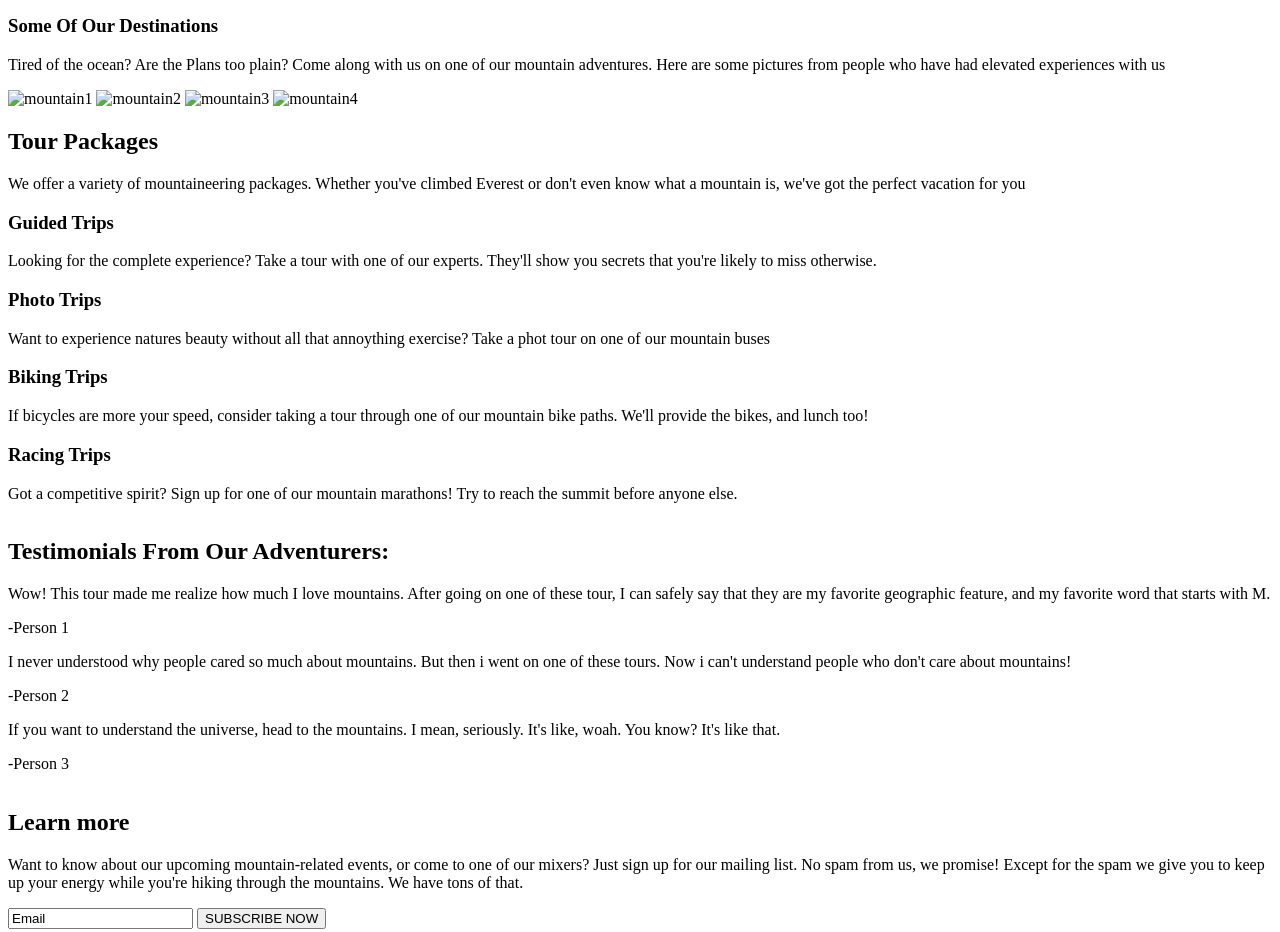
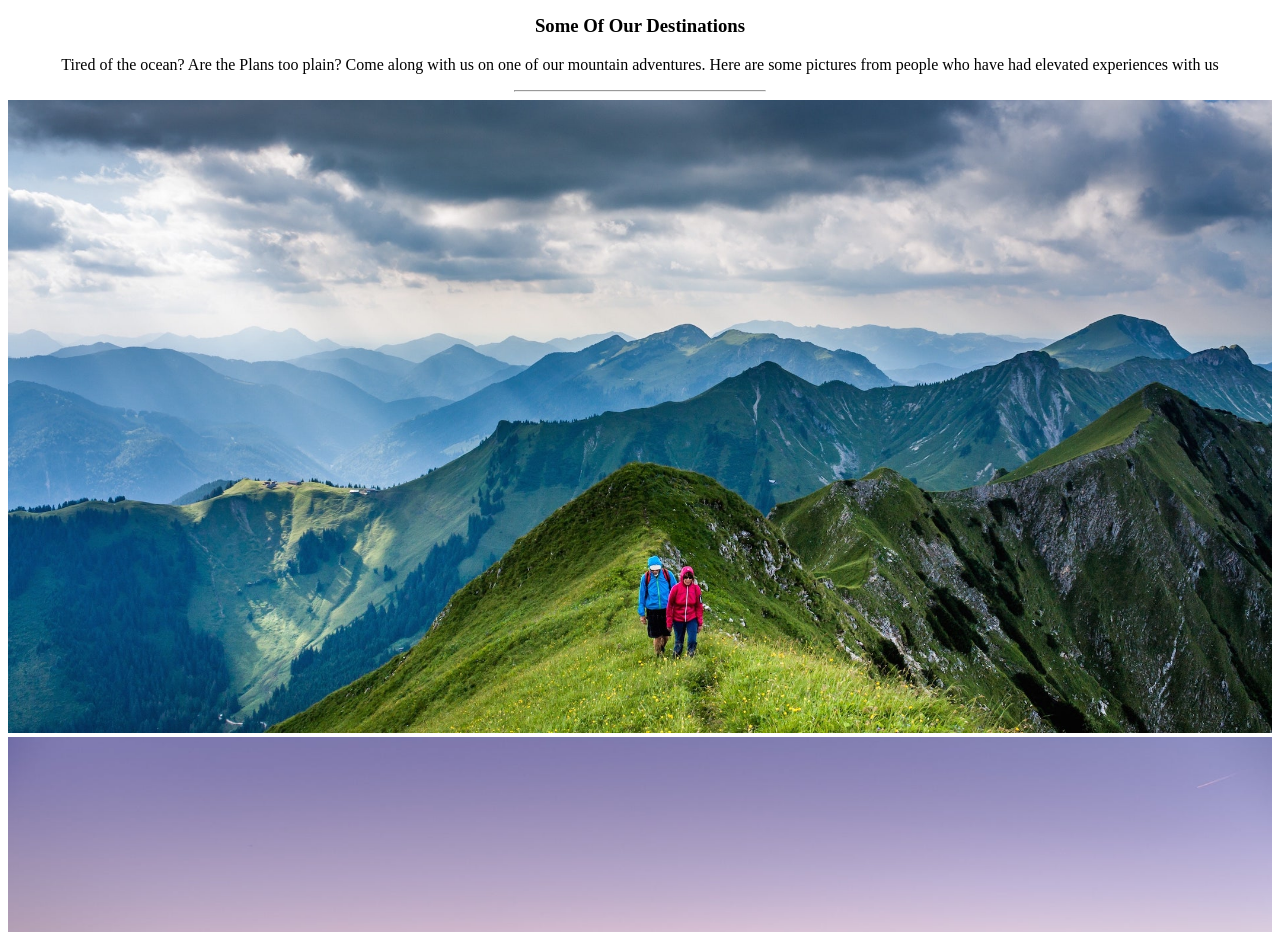
Before and after one commit to CKaii/Mountaineering-Startup-Page, a plain HTML site: page index.html in a window 1280 px wide. Shown: the part 209-1141 px from the top of the page. Drawn offline with Linux system fonts and the light colour scheme.

Commit message:
Added HR, images, and aligned text

```diff
--- a/assets/css/styles.css
+++ b/assets/css/styles.css
@@ -30,7 +30,7 @@ a {
   text-align: center;
   margin-right: auto;
   margin-left: auto;
-  background-image: url('./img/main.jpg')
+  background-image: url(/img/main.jpg);
 }
 
 .main-button {
@@ -42,7 +42,45 @@ a {
   padding: 10px 24px
 }
 
+hr {
+  width: 250px;
+  height: 3spx;
+  background-color: #3f51b5;
+  margin-bottom: 50px
+  border: 0;
+}
+
 img {
   max-width: 100%;
   height: auto;
 }
+
+.trips {
+  display: flex;
+  flex-direction: column;
+  text-align: center;
+  background-color: #E8E1E1;
+}
+
+.trip-type {
+  display flex;
+  flex-basis: 1;
+}
+
+.testimonials {
+  display: flex;
+  text-align: center;
+  flex-direction: column;
+}
+
+.pictures {
+  display: flex;
+  text-align: center;
+  flex-direction: column;
+}
+
+.learn-more {
+  display: flex;
+  text-align: center;
+  flex-direction: column;
+}
--- a/index.html
+++ b/index.html
@@ -29,45 +29,51 @@
     </div>
   </section>
 
-  <section>
+  <section class='pictures'>
     <div>
       <h3>Some Of Our Destinations</h3>
       <p> Tired of the ocean? Are the Plans too plain? Come along with us on one of our mountain adventures. Here are some pictures from people who have had elevated experiences with us</p>
-      <img src="mountain1.jpg" alt="mountain1">
-      <img src="/mountain2.jpg" alt="mountain2">
-      <img src="img/mountain3.jpg" alt="mountain3">
-      <img src="./img/mountain4.jpg" alt="mountain4">
+      <hr>
+
+      <img src="assets/img/mountain1.jpg" alt="mountain1">
+      <img src="assets/img/mountain2.jpg" alt="mountain2">
+      <img src="assets/img/mountain3.jpg" alt="mountain3">
+      <img src="assets/img/mountain4.jpg" alt="mountain4">
     </div>
   </section>
 
 
-  <section>
+  <section class='trips'>
     <div>
       <h1>Tour Packages</h1>
       <p>We offer a variety of mountaineering packages. Whether you've climbed Everest or don't even know what a mountain is, we've got the perfect vacation for you</p>
     </div>
-    <div>
+    <hr>
+
+    <div class='trip-type'>
       <h3>Guided Trips</h3>
       <p>Looking for the complete experience? Take a tour with one of our experts. They'll show you secrets that you're likely to miss otherwise.</p>
     </div>
-    <div>
+    <div class='trip-type'>
       <h3>Photo Trips</h3>
       <p>Want to experience natures beauty without all that annoything exercise? Take a phot tour on one of our mountain buses</p>
     </div>
-    <div>
+    <div class='trip-type'>
       <h3>Biking Trips</h3>
       <p>If bicycles are more your speed, consider taking a tour through one of our mountain bike paths. We'll provide the bikes, and lunch too!</p>
     </div>
-    <div>
+    <div class='trip-type'>
       <h3>Racing Trips</h3>
       <p>Got a competitive spirit? Sign up for one of our mountain marathons! Try to reach the summit before anyone else.</p>
     </div>
   </section>
 
-  <section>
+  <section class='testimonials'>
     <div>
       <h1>Testimonials From Our Adventurers:</h1>
     </div>
+    <hr>
+
     <div>
       <p>Wow! This tour made me realize how much I love mountains. After going on one of these tour, I can safely say that they are my favorite geographic feature, and my favorite word that starts with M.</p>
       <p>-Person 1</p>
@@ -78,11 +84,12 @@
     </div>
   </section>
 
-  <section>
+  <section class='learn-more'>
     <div>
       <h1>Learn more</h1>
       <p>Want to know about our upcoming mountain-related events, or come to one of our mixers? Just sign up for our mailing list. No spam from us, we promise! Except for the spam we give you to keep up your energy while you're hiking through the mountains. We have tons of that.</p>
     </div>
+    <hr>
     <div>
       <input type='text' value='Email'>
       <button>SUBSCRIBE NOW</button>
```
